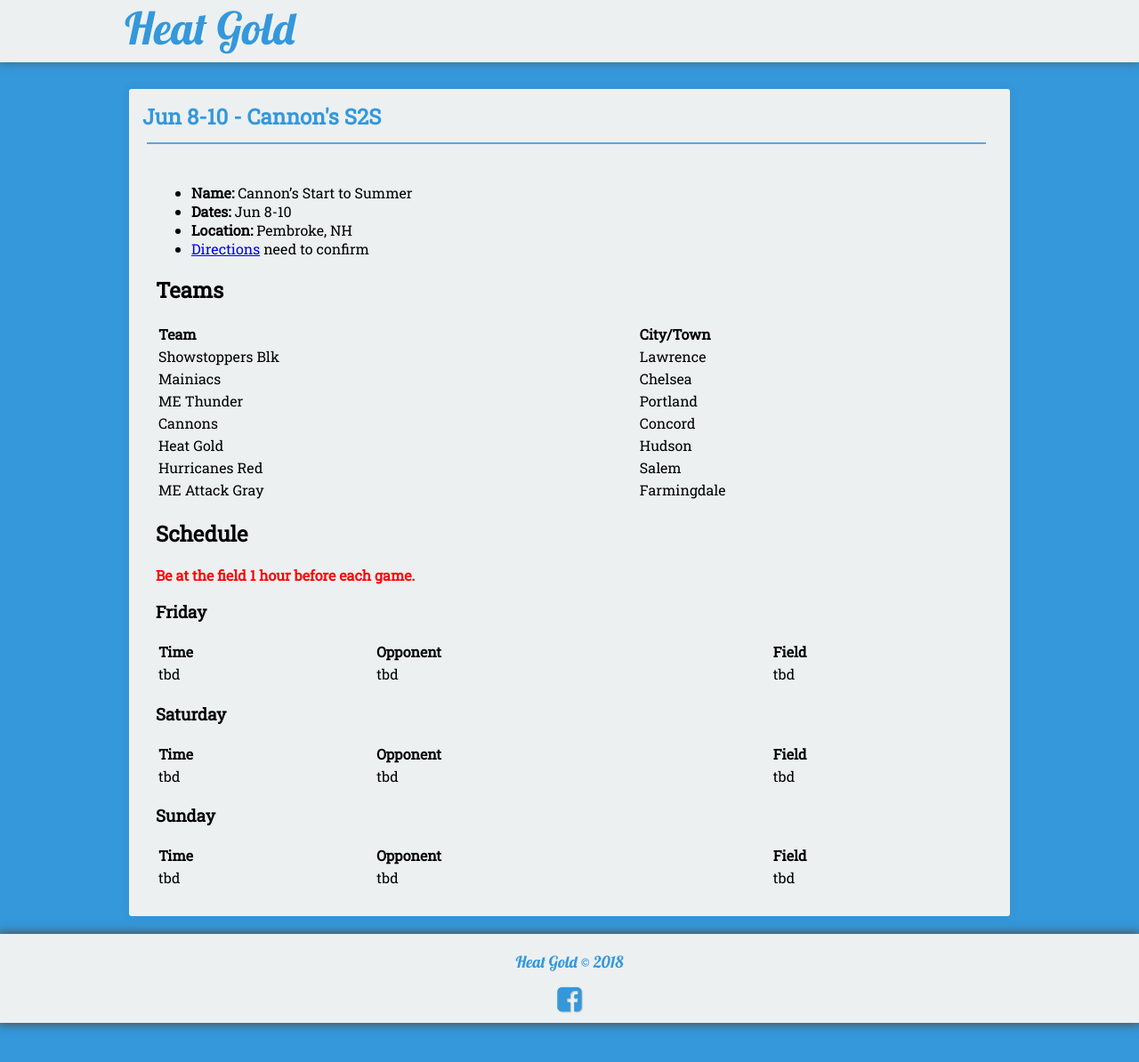
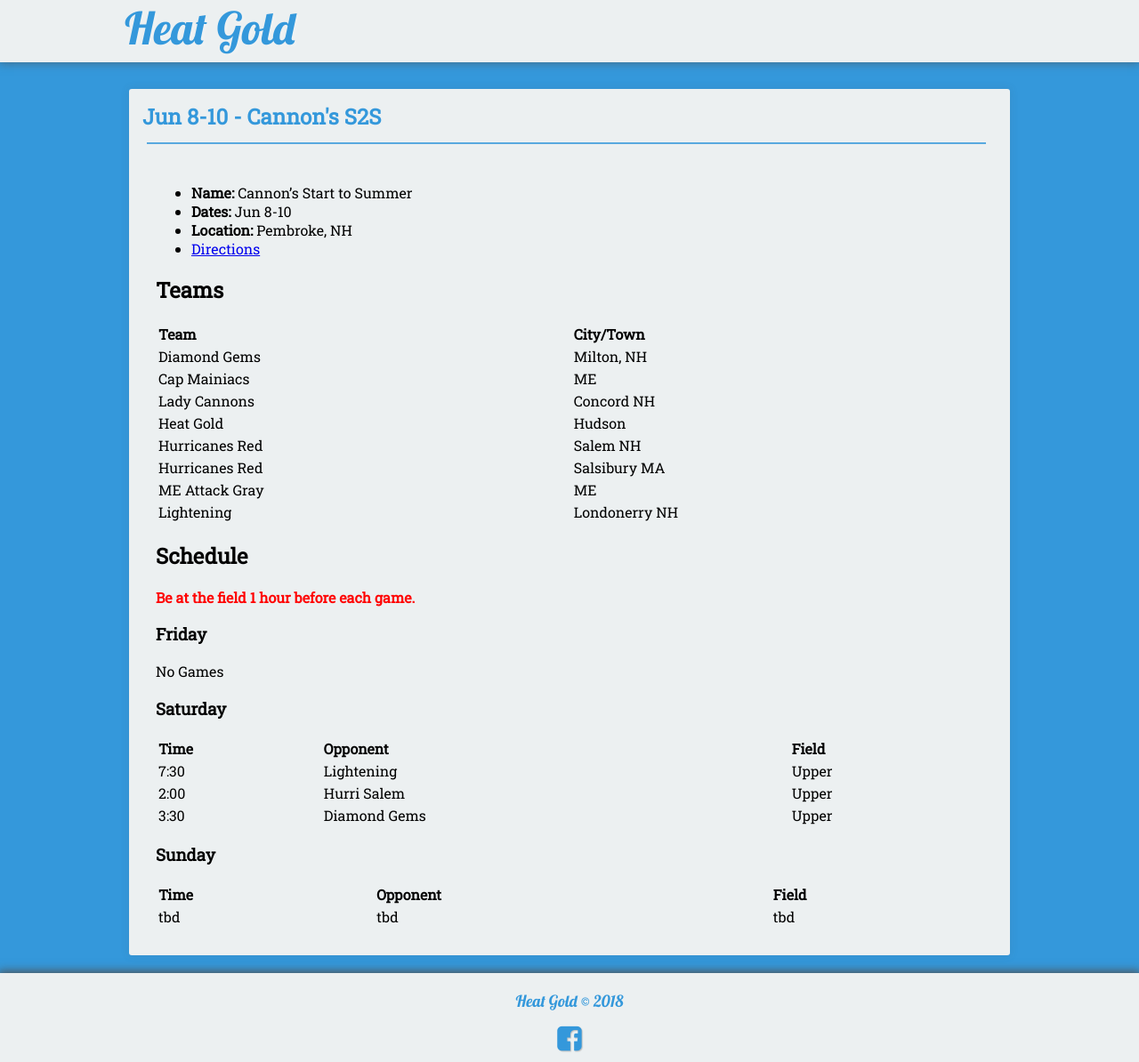
Before and after one commit to seanmerrow/ecf, a Jekyll site: the page built from _posts/2018-08-05-Jun-8-S2S.md, in a window 1280 px wide. Shown: the whole page at 89% size. Built offline with Jekyll 4.4.1, drawn with Linux system fonts in a browser that asks for light colours; nearby versions of some CDN libraries.

Commit message:
Update 2018-08-05-Jun-8-S2S.md

```diff
--- a/_posts/2018-08-05-Jun-8-S2S.md
+++ b/_posts/2018-08-05-Jun-8-S2S.md
@@ -11,19 +11,20 @@ category:
 * **Name:** Cannon's Start to Summer
 * **Dates:** Jun 8-10
 * **Location:**  Pembroke, NH
-* [Directions](https://seanmerrow.github.io/heatgold/fields/volunteers) need to confirm
+* [Directions](https://seanmerrow.github.io/heatgold/fields/volunteers)
 
 ## Teams
 
 |Team                        |City/Town        |
 |:---------------------------|:----------------|
-|Showstoppers Blk	           |Lawrence         |
-|Mainiacs	                   |Chelsea          |
-|ME Thunder	                 |Portland         |
-|Cannons	                   |Concord          |
+|Diamond Gems	               |Milton, NH       |
+|Cap Mainiacs	               |ME               |
+|Lady Cannons	               |Concord NH       |
 |Heat Gold	                 |Hudson           |
-|Hurricanes Red	             |Salem            |
-|ME Attack Gray	             |Farmingdale      |
+|Hurricanes Red	             |Salem NH         |
+|Hurricanes Red	             |Salsibury MA     |
+|ME Attack Gray	             |ME               |
+|Lightening                  |Londonerry NH    |
 
 
 ## Schedule
@@ -31,16 +32,16 @@ category:
 
 ### Friday
 
-| Time | Opponent | Field |
-|:---  |:---      |:---   |
-| tbd  | tbd      | tbd   |
+No Games
 
 
 ### Saturday
 
-| Time | Opponent | Field |
-|:---  |:---      |:---   |
-| tbd  | tbd      | tbd   |
+| Time | Opponent         | Field |
+|:---  |:---              |:---     |
+| 7:30  | Lightening      | Upper   |
+| 2:00  | Hurri Salem     | Upper   |
+| 3:30  | Diamond Gems    | Upper   |
 
 
 ### Sunday
```
